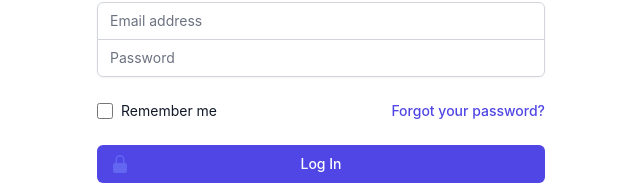
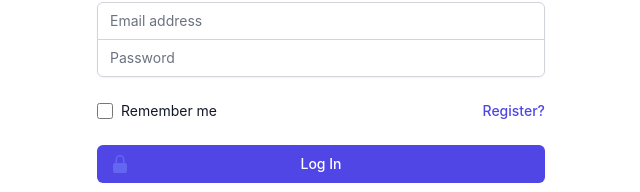
Before and after one commit to YevBor/Major, a React (Create React App) app: page /login in a window 1280 px wide. Shown: the part 186-378 px from the top of the page, without its empty margins (319-959 px from the left). Built offline with nearby package versions, Linux system fonts and the light colour scheme.

Commit message:
change login and register routes

```diff
--- a/src/components/LoginForm.tsx
+++ b/src/components/LoginForm.tsx
@@ -109,8 +109,8 @@ export default function LoginForm() {
               </div>
 
               <div className="text-sm">
-                <a href="#" className="font-medium text-indigo-600 hover:text-indigo-500">
-                  Forgot your password?
+                <a href="/register" className="font-medium text-indigo-600 hover:text-indigo-500">
+                  Register?
                 </a>
               </div>
             </div>
--- a/src/components/RegisterForm.tsx
+++ b/src/components/RegisterForm.tsx
@@ -136,10 +136,10 @@ export default function RegisterForm() {
 
               <div className="text-sm">
                 <a
-                  href="#"
+                  href="/login"
                   className="font-medium text-indigo-600 hover:text-indigo-500"
                 >
-                  Forgot your password?
+                  Log In?
                 </a>
               </div>
             </div>
```
